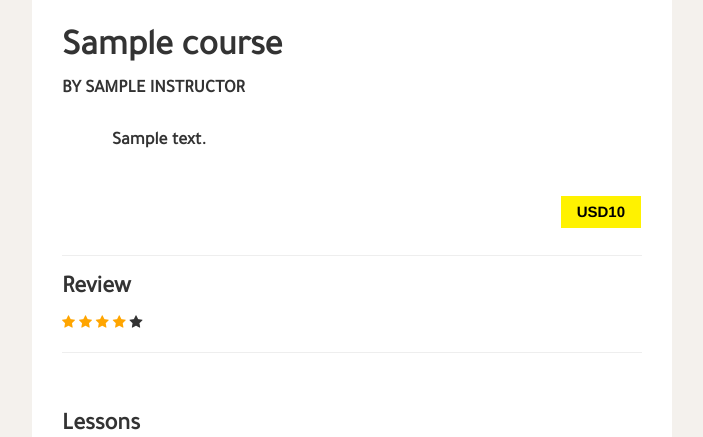
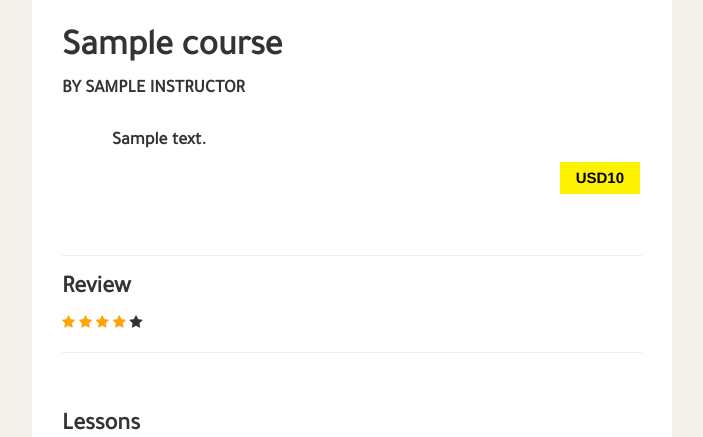
Before and after one commit to petenrp/LEARNSOMETHING, a PHP site: page /notPurchasedCourse.php?id=1 in a window 1280 px wide. Shown: the part 470-907 px from the top of the page, without its empty margins (288-991 px from the left). Run offline with PHP 8.4, Linux system fonts and the light colour scheme; the visitor is signed in with stand-in values (Sample User, id 1); tables that the repository leaves empty or names only in its code hold one stand-in row (values such as "Sample post").

Commit message:
edit button

```diff
--- a/css/Course_style.css
+++ b/css/Course_style.css
@@ -35,7 +35,7 @@
     text-align: center;
     text-decoration: none;
     display: inline-block;
-    margin: 1px 1px;
+    margin: -33px 2px;
     cursor: pointer;
     font-size: 15px;
     font-weight: 900;
```
